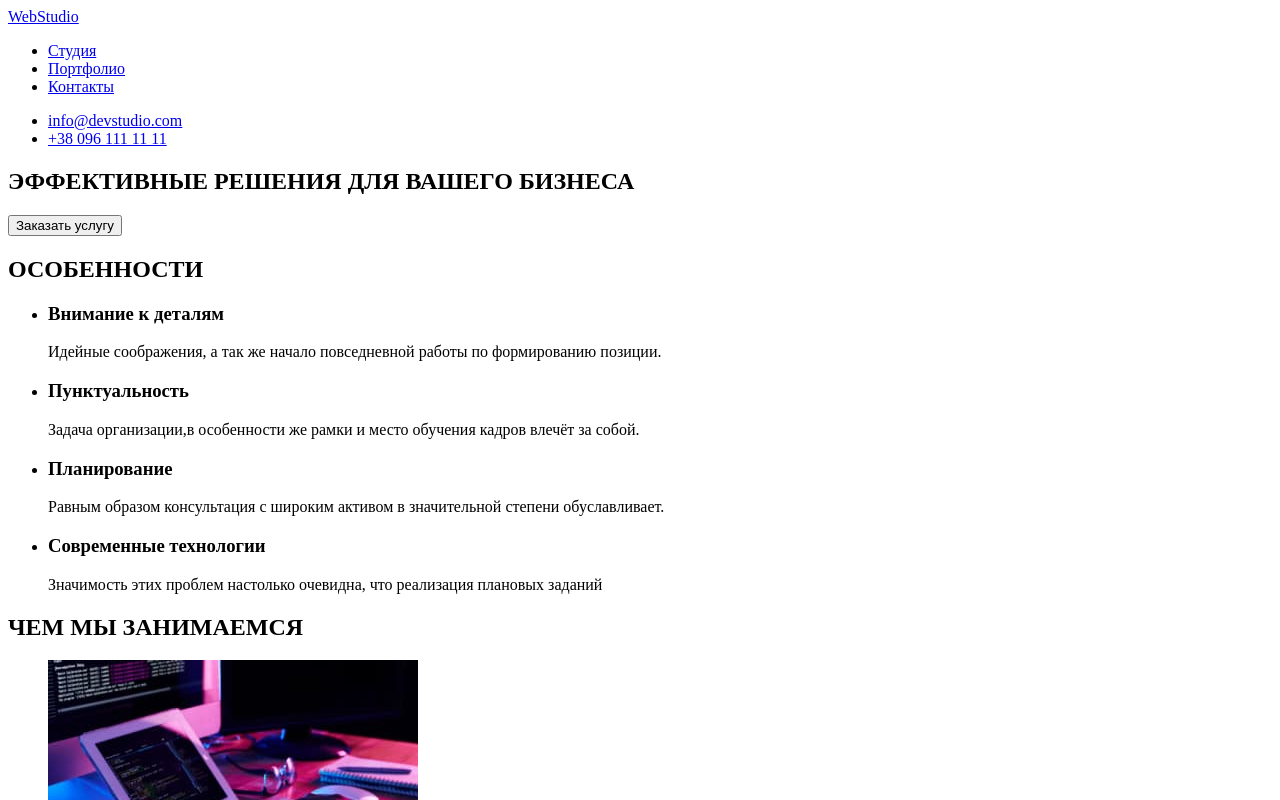
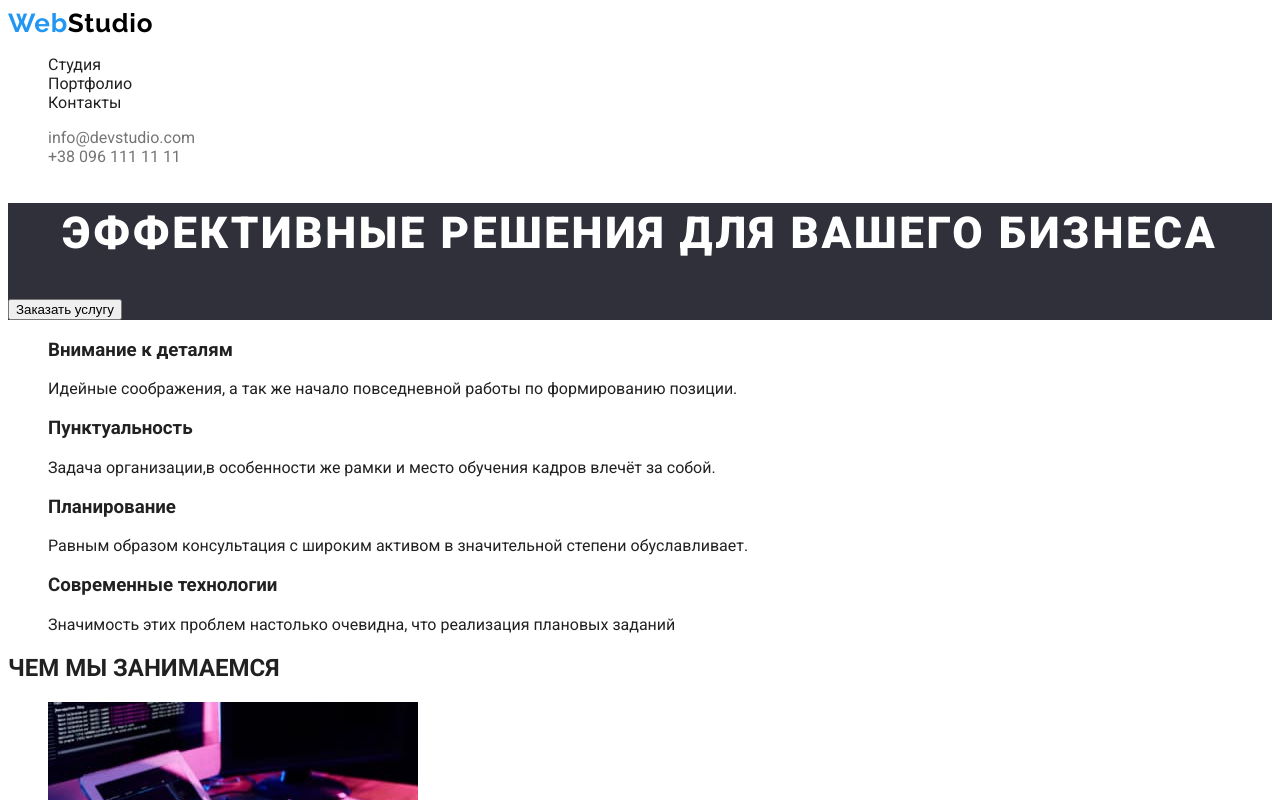
Before and after one commit to MiniailoV/goit-markup-hw-02, a plain HTML site: page index.html in a window 1280 px wide. Shown: the top 800 px of the page. Drawn offline with Linux system fonts and the light colour scheme.

Commit message:
css_head_sections

```diff
--- a/index.html
+++ b/index.html
@@ -6,35 +6,46 @@
     <meta name="viewport" content="width=device-width, initial-scale=1.0">
     <title>Document</title>
     <link href="./styles/styles.css" rel="stylesheet" type="text/css">
+    <link rel="preconnect" href="https://fonts.googleapis.com">
+    <link rel="preconnect" href="https://fonts.gstatic.com" crossorigin>
+    <link href="https://fonts.googleapis.com/css2?family=Roboto:wght@400;500;700;900&display=swap" rel="stylesheet">
+    <link rel="preconnect" href="https://fonts.googleapis.com">
+    <link rel="preconnect" href="https://fonts.gstatic.com" crossorigin>
+    <link href="https://fonts.googleapis.com/css2?family=Roboto:wght@400;500;700;900&display=swap" rel="stylesheet">
+    <link rel="preconnect" href="https://fonts.googleapis.com">
+    <link rel="preconnect" href="https://fonts.gstatic.com" crossorigin>
+    <link
+        href="https://fonts.googleapis.com/css2?family=Raleway:wght@400;500;700;900&family=Roboto:wght@400;500;700;900&display=swap"
+        rel="stylesheet">
 </head>
-<body>
+<body class="page">
     <!--Шапка-->
-    <header>
+    <header class="page-header">
         <!--В навигацию оборачиваем только главную одинаковую навигацию, если в футере другие ссылки, обернуть не можем-->
         <nav>
-            <a href="#">WebStudio</a>
-            <ul>
-                <li><a href="#">Студия</a></li>
-                <li><a href="portfolio.html">Портфолио</a></li>
-                <li><a href="#">Контакты</a></li>
+            <a href="#" class="logo"><span class="web-logo">Web</span><span class="studio-logo">Studio</span></a>
+            <ul class="site-nav list">
+                <li><a class="link" href="#">Студия</a></li>
+                <li><a class="link" href="portfolio.html">Портфолио</a></li>
+                <li><a class="link" href="#" >Контакты</a></li>
             </ul>
         </nav>
-        <ul>
-            <li><a href="mailto:info@devstudio.com">info@devstudio.com</a></li>
-            <li><a href="tel:+380961111111">+38 096 111 11 11</a></li>
+        <ul class="contacts list">
+            <li><a class="link" href="mailto:info@devstudio.com">info@devstudio.com</a></li>
+            <li><a class="link" href="tel:+380961111111">+38 096 111 11 11</a></li>
         </ul>
     </header>
     <main>
         <!--Блок Героев-->
-            <section>
-                <h1>ЭФФЕКТИВНЫЕ РЕШЕНИЯ ДЛЯ ВАШЕГО БИЗНЕСА</h1>
+            <section class="hero">
+                <h1 class="hero-title">ЭФФЕКТИВНЫЕ РЕШЕНИЯ ДЛЯ ВАШЕГО БИЗНЕСА</h1>
                 <!--Заказать услугу, кнопка-->
                 <button type="button">Заказать услугу</button>
             </section>
         <!--След секция особенности-->
-        <section>
-            <h2>ОСОБЕННОСТИ</h2> <!--Скрыть через CSS-->
-            <ul>
+        <section class="section">
+            <h2 class="hide">ОСОБЕННОСТИ</h2> <!--Скрыть через CSS-->
+            <ul class="list">
                 <li>
                     <h3>Внимание к деталям</h3>
                     <p>Идейные соображения, а так же начало повседневной работы по формированию позиции.</p>
@@ -54,23 +65,23 @@
             </ul>
         </section>
             <!--Секция чем мы занимаемся-->
-        <section>
-            <h2>ЧЕМ МЫ ЗАНИМАЕМСЯ</h2>
-            <ul>
+        <section class="section">
+            <h2 class="section-title">ЧЕМ МЫ ЗАНИМАЕМСЯ</h2>
+            <ul class="list">
                 <li><a href="#"><img src="./images/keyboard.jpg" alt="клавитура" width="370" height="294"></a></li>
                 <li><a href="#"><img src="./images/notebook.jpg" alt="ноутбук" width="370" height="294"></a></li>
                 <li><a href="#"><img src="./images/tablet.jpg" alt="планшет" width="370" height="294"></a></li>
             </ul>
         </section>
         <!--Блок наша команда-->
-        <section>
-            <h2>Наша команда</h2>
-            <ul>
+        <section class="section-team">
+            <h2 class="section-title">Наша команда</h2>
+            <ul class="list">
                 <!--Пока что изображения обёрнуты в ссылки, не известно это статика или актив-->
                 <li>
                         <img src="./images/ihor.jpg" alt="фото-сотрудника-Игоря" width="270" height="260">
                         <h3>Игорь Демьяненко</h3>
-                        <p>Product Designerі</p>
+                        <p>Product Designer</p>
                 </li>
                 <li>
                         <img src="./images/olga.jpg" alt="фото-сотрудника-Ольги" width="270" height="260">
@@ -91,10 +102,10 @@
         </section>
     </main>
     <!--Подвал-->
-    <footer>
-        <a href="#">WebStudio</a>
+    <footer class="footer">
+        <a href="#" class="logo"><span class="web-logo">Web</span><span class="studio-logo">Studio</span></a>
             <address>
-            <ul>
+            <ul class="list">
                 <li>г. Киев, пр-т Леси Украинки, 26</li>
                 <li><a href="mailto:info@devstudio.com">info@devstudio.com</a></li>
                 <li><a href="tel:+380961111111">+38 096 111 11 11</a></li>
--- a/styles/styles.css
+++ b/styles/styles.css
@@ -1,4 +1,115 @@
+/*Палитра основных цветов из макета
+#2196F3 - Голубой цвет (текст)
+#FFFFFF - белый текст
+#212121 - черный текст
+#757575 - серый текст
+#F5F4FA - background our team
+#2F303A - background footer and HEROES*/
 
-<link rel="preconnect" href="https://fonts.googleapis.com">
-<link rel="preconnect" href="https://fonts.gstatic.com" crossorigin>
-<link href="https://fonts.googleapis.com/css2?family=Roboto&display=swap" rel="stylesheet">
+/*палитра вторичных цветов в т.ч. с прозрачностью
+В макете не найдено*/
+
+/* Эффекты */
+/* Drop Shadow
+/* box-shadow: 0px 4px 4px rgba(0, 0, 0, 0.15); - для кнопки*/
+
+body {
+  background-color: #fff;
+  color: #212121;
+  font-family: Roboto;
+}
+
+a {
+  text-decoration: none;
+}
+
+.list {
+  list-style: none;
+}
+
+/* ul {
+  list-style: none;
+}*/
+/* a {
+  text-decoration: none;
+} */
+/* Var 2 Логотипа a[class='logo'] {
+  font-family: Raleway;
+  font-style: normal;
+  font-weight: bold;
+  font-size: 26px;
+  line-height: 31px;
+/* letter-spacing: 0.03em;
+  text-decoration: none;
+} */
+.logo {
+  font-family: Raleway;
+  font-style: normal;
+  font-weight: bold;
+  font-size: 26px;
+  line-height: 31px;
+  letter-spacing: 0.03em;
+}
+
+/*Var 2 оформления
+.logo > .web-logo {
+  color: #2196f3;
+}
+.logo > .studio-logo {
+  color: #000000;
+} */
+
+.web-logo {
+  color: #2196f3;
+}
+.studio-logo {
+  color: #000000;
+}
+
+/*HEADER*/
+
+/*SITE NAV*/
+.site-nav .link {
+  color: #212121;
+}
+.site-nav .link:hover,
+.site-nav .link:focus {
+  color: #2196f3;
+}
+.contacts .link {
+  color: #757575;
+}
+.contacts .link:hover,
+.contacts .link:focus {
+  color: #2196f3;
+}
+
+/*HERO*/
+.hero {
+  background-color: #2f303a;
+}
+
+.hero .hero-title {
+  color: #ffffff;
+  font-family: Roboto;
+  font-style: normal;
+  font-weight: 900;
+  font-size: 44px;
+  line-height: 60px;
+  /* or 136% */
+  text-align: center;
+  letter-spacing: 0.06em;
+  text-transform: uppercase;
+}
+
+/*SECTIONS*/
+.hide {
+  display: none;
+}
+.section-title {
+  color: #212121;
+}
+/*TEAM*/
+.section-team {
+  background-color: #f5f4fa;
+}
```
Also changed, not shown: portfolio.html (+29 -19 lines).
